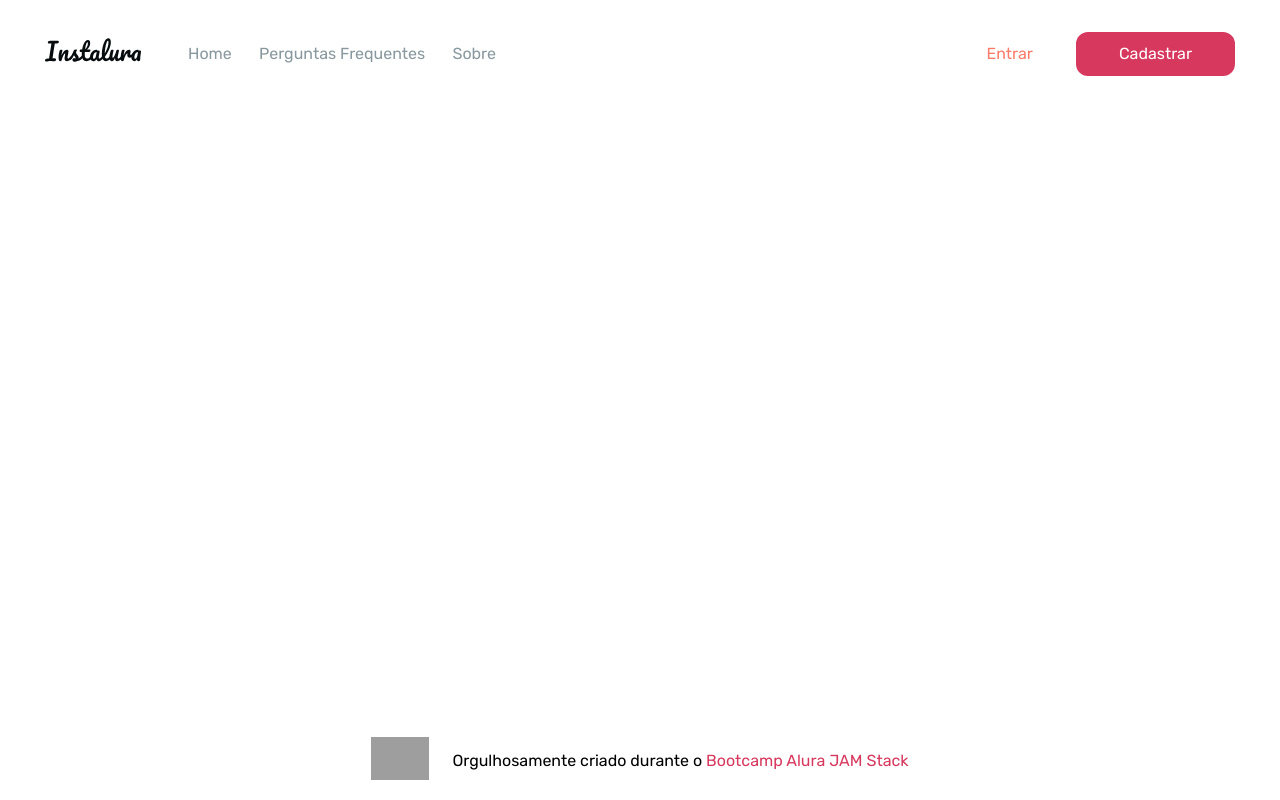
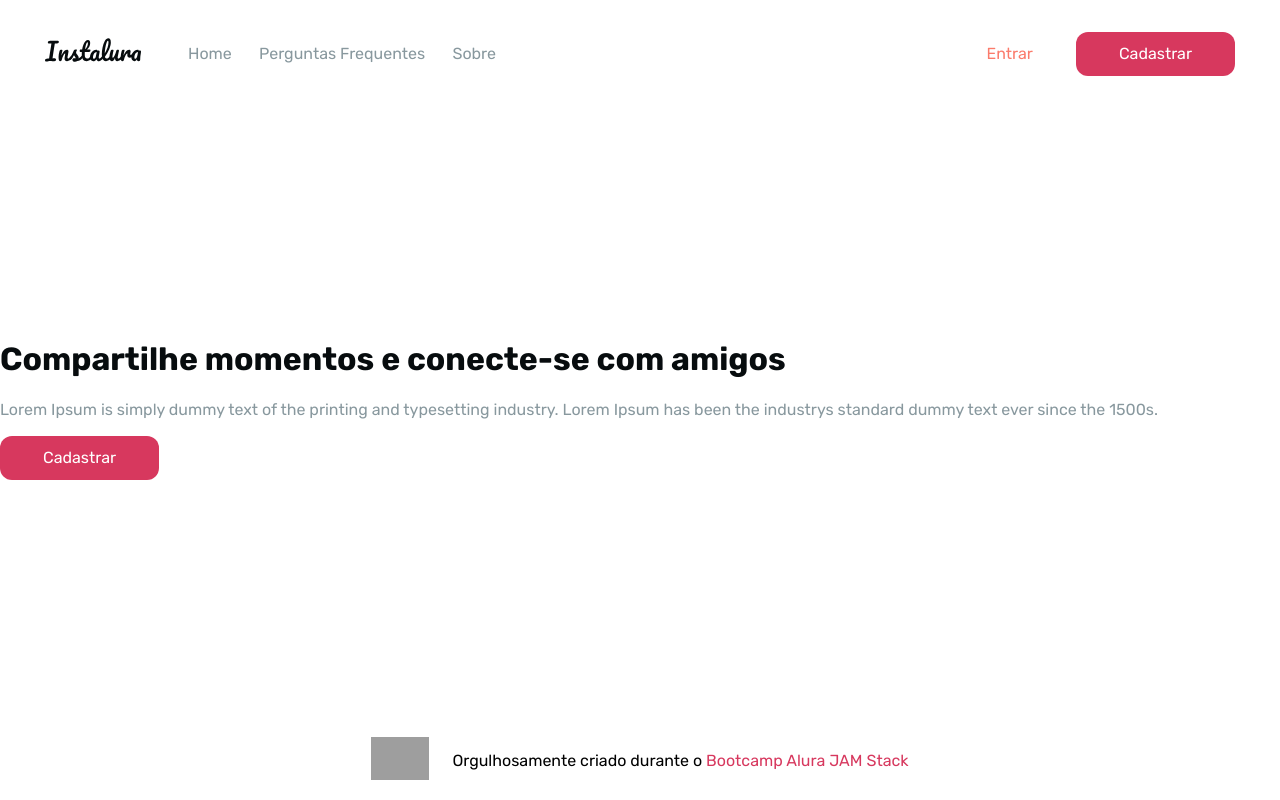
Before and after one commit to mayrazan/bootcamp-instalura, a Next.js app: page / in a window 1280 px wide. Built offline with nearby package versions, Linux system fonts and the light colour scheme; grey boxes are pictures that could not be loaded.

Commit message:
Finish day 7

```diff
--- a/pages/index.js
+++ b/pages/index.js
@@ -1,5 +1,7 @@
 import Footer from "../src/components/commons/Footer";
 import Menu from "../src/components/commons/Menu";
+import { Text } from "../src/components/foundation/Text";
+import { Button } from "../src/components/commons/Button";
 
 export default function Home() {
   return (
@@ -13,6 +15,43 @@ export default function Home() {
       }}
     >
       <Menu />
+      <div>
+        <Text
+          variant="title"
+          tag="h1"
+          color="tertiary.main"
+          textAlign={{
+            xs: "center",
+            md: "left",
+          }}
+        >
+          Compartilhe momentos e conecte-se com amigos
+        </Text>
+        <Text
+          variant="paragraph1"
+          tag="p"
+          color="tertiary.light"
+          textAlign={{
+            xs: "center",
+            md: "left",
+          }}
+        >
+          Lorem Ipsum is simply dummy text of the printing and typesetting
+          industry. Lorem Ipsum has been the industrys standard dummy text ever
+          since the 1500s.
+        </Text>
+
+        <Button
+          variant="primary.main"
+          margin={{
+            xs: "auto",
+            md: "initial",
+          }}
+          display="block"
+        >
+          Cadastrar
+        </Button>
+      </div>
       <Footer />
     </div>
   );
--- a/src/components/commons/Button/index.js
+++ b/src/components/commons/Button/index.js
@@ -2,6 +2,7 @@ import styled, { css } from "styled-components";
 import get from "lodash/get";
 import { TextStyleVariants } from "../../foundation/Text";
 import { breakpointsMedia } from "../../../theme/utils/breakpointsMedia";
+import { propToStyle } from "../../../theme/utils/propToStyle";
 
 const ButtonGhost = css`
   color: ${({ theme, variant }) => get(theme, `colors.${variant}.color`)};
@@ -34,6 +35,9 @@ export const Button = styled.button`
     `,
   })}
 
+  ${propToStyle("margin")}
+  ${propToStyle("display")}
+
   ${({ ghost }) => (ghost ? ButtonGhost : ButtonDefault)}
   &:hover,
   &:focus {
--- a/src/components/foundation/Text/index.js
+++ b/src/components/foundation/Text/index.js
@@ -2,6 +2,8 @@ import React from "react";
 import styled, { css } from "styled-components";
 import get from "lodash/get";
 import PropTypes from "prop-types";
+import { propToStyle } from "../../../theme/utils/propToStyle";
+import { breakpointsMedia } from "../../../theme/utils/breakpointsMedia";
 
 const paragraph1 = css`
   ${({ theme }) => css`
@@ -22,11 +24,28 @@ const smallestException = css`
 export const TextStyleVariants = {
   smallestException,
   paragraph1,
+  title: css`
+    ${({ theme }) => css`
+      font-size: ${theme.typographyVariants.titleXS.fontSize};
+      font-weight: ${theme.typographyVariants.titleXS.fontWeight};
+      line-height: ${theme.typographyVariants.titleXS.lineHeight};
+    `}
+    ${breakpointsMedia({
+      md: css`
+        ${({ theme }) => css`
+          font-size: ${theme.typographyVariants.title.fontSize};
+          font-weight: ${theme.typographyVariants.title.fontWeight};
+          line-height: ${theme.typographyVariants.title.lineHeight};
+        `}
+      `,
+    })}
+  `,
 };
 
 const TextBase = styled.span`
   ${({ variant }) => TextStyleVariants[variant]}
   color: ${({ theme, color }) => get(theme, `colors.${color}.color`)};
+  ${propToStyle("textAlign")}
 `;
 
 export function Text({ variant, children, tag, ...props }) {
@@ -50,5 +69,5 @@ Text.defaultProps = {
 Text.propTypes = {
   children: PropTypes.node.isRequired,
   tag: PropTypes.oneOf(["h1", "h2", "h3", "h4", "h5", "p", "li", "a", "span"]),
-  variant: PropTypes.oneOf(["paragraph1", "smallestException"]),
+  variant: PropTypes.oneOf(["title", "paragraph1", "smallestException"]),
 };
--- /dev/null
+++ b/src/theme/utils/propToStyle.js
@@ -0,0 +1,34 @@
+import { css } from "styled-components";
+import { breakpointsMedia } from "./breakpointsMedia";
+
+export function propToStyle(propName) {
+  return (props) => {
+    const propValue = props[propName];
+
+    if (typeof propValue === "object") {
+      return css`
+        ${breakpointsMedia({
+          ...(propValue.xs && {
+            xs: { [propName]: propValue.xs },
+          }),
+          ...(propValue.sm && {
+            sm: { [propName]: propValue.sm },
+          }),
+          ...(propValue.md && {
+            md: { [propName]: propValue.md },
+          }),
+          ...(propValue.lg && {
+            lg: { [propName]: propValue.lg },
+          }),
+          ...(propValue.xl && {
+            xl: { [propName]: propValue.xl },
+          }),
+        })}
+      `;
+    }
+
+    return {
+      [propName]: props[propName],
+    };
+  };
+}
```
